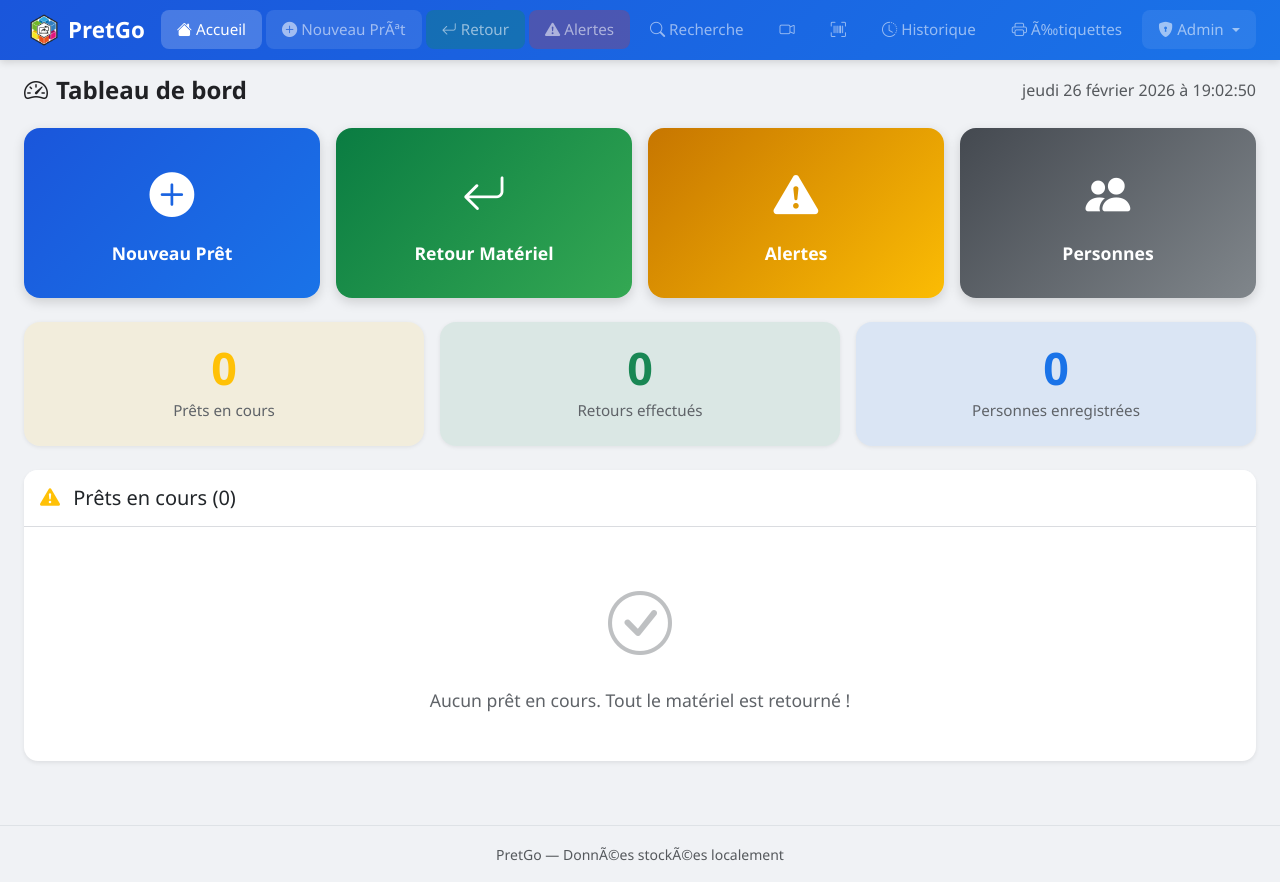
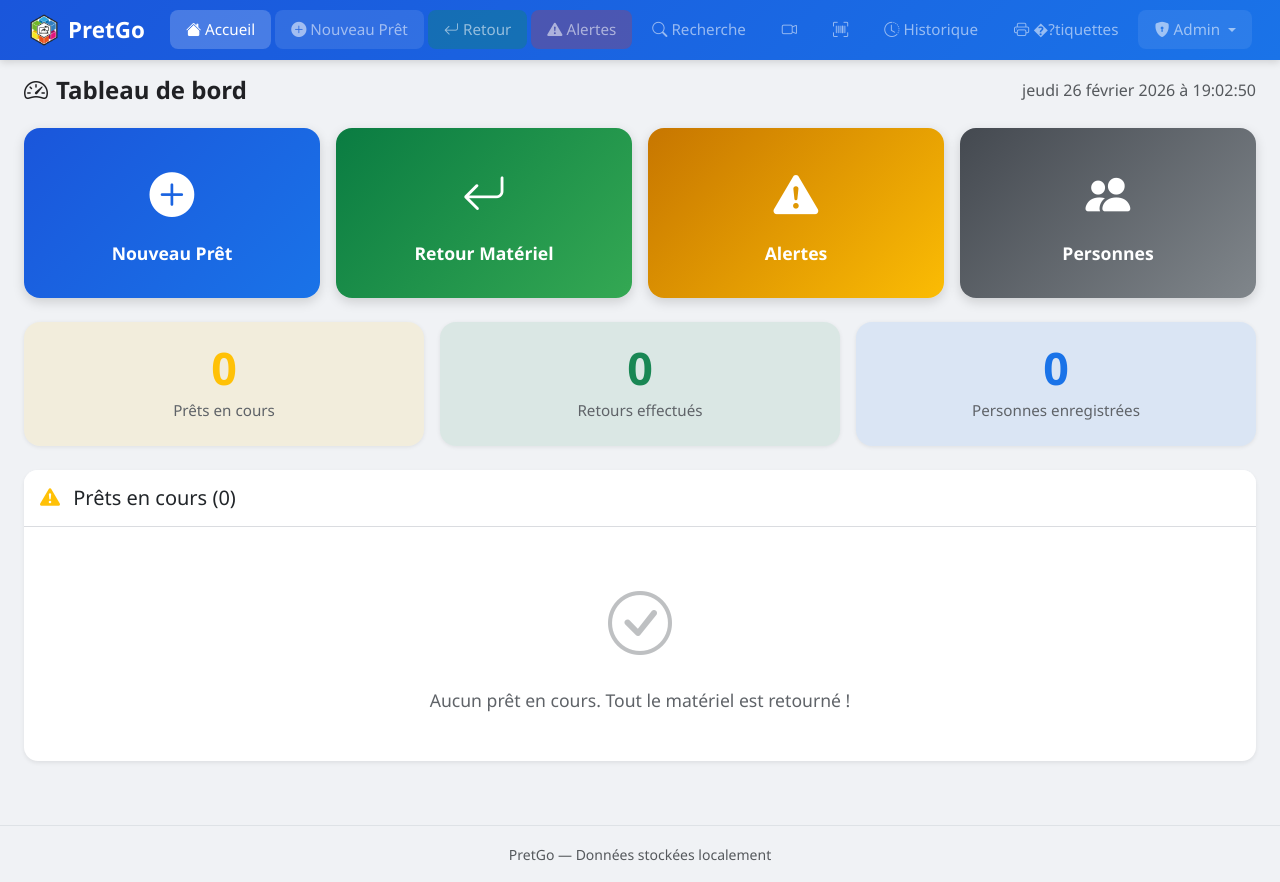
Before and after one commit to fablabloritz-coder/PretGo, a Flask app: page / in a window 1280 px wide. Run offline with Flask 3, Linux system fonts and the light colour scheme; the visitor is signed in with stand-in values (Sample User, id 1); data comes from the database, SQL or seed files in the repository; data that the repository does not hold is empty; some libraries are stand-ins or nearby versions.

Commit message:
fix: encodage UTF-8 (suppression BOM + double-encodage base.html)

```diff
--- a/templates/base.html
+++ b/templates/base.html
@@ -9,7 +9,7 @@
     <link href="https://cdn.jsdelivr.net/npm/bootstrap-icons@1.11.2/font/bootstrap-icons.css" rel="stylesheet" integrity="sha384-DeN988K4Vg0cDrUgVHjrVM0+ogMrXsv0AZYIH40/9VGpjC7zi8TFGdnPwL1EkU/T" crossorigin="anonymous">
     <link href="{{ url_for('static', filename='css/style.css') }}" rel="stylesheet">
     <link rel="icon" type="image/png" href="{{ url_for('static', filename='PretGo.png') }}">
-    <!-- ThÃ¨me personnalisable -->
+    <!-- Thème personnalisable -->
     <style>
         :root {
             --primary: {{ theme.couleur_primaire }};
@@ -78,7 +78,7 @@
                     </li>
                     <li class="nav-item">
                         <a class="nav-link btn-nav btn-nav-highlight-new" href="{{ url_for('prets.nouveau_pret') }}">
-                            <i class="bi bi-plus-circle-fill"></i> Nouveau PrÃªt
+                            <i class="bi bi-plus-circle-fill"></i> Nouveau Prêt
                         </a>
                     </li>
                     <li class="nav-item">
@@ -126,7 +126,7 @@
                     </li>
                     <li class="nav-item">
                         <a class="nav-link btn-nav" href="{{ url_for('inventaire.etiquettes') }}">
-                            <i class="bi bi-printer"></i> Ã‰tiquettes
+                            <i class="bi bi-printer"></i> �?tiquettes
                         </a>
                     </li>
                     {% if is_admin %}
@@ -144,24 +144,24 @@
                             <li><a class="dropdown-item" href="{{ url_for('personnes.personnes') }}">
                                 <i class="bi bi-people-fill"></i> Personnes</a></li>
                             <li><a class="dropdown-item" href="{{ url_for('inventaire.inventaire') }}">
-                                <i class="bi bi-pc-display"></i> MatÃ©riel</a></li>
+                                <i class="bi bi-pc-display"></i> Matériel</a></li>
                             <li><hr class="dropdown-divider"></li>
                             <li><a class="dropdown-item" href="{{ url_for('inventaire.categories') }}">
-                                <i class="bi bi-tags"></i> CatÃ©gories matÃ©riel</a></li>
+                                <i class="bi bi-tags"></i> Catégories matériel</a></li>
                             <li><a class="dropdown-item" href="{{ url_for('personnes.categories_personnes_admin') }}">
-                                <i class="bi bi-person-lines-fill"></i> CatÃ©gories personnes</a></li>
+                                <i class="bi bi-person-lines-fill"></i> Catégories personnes</a></li>
                             <li><a class="dropdown-item" href="{{ url_for('inventaire.gestion_lieux') }}">
-                                <i class="bi bi-geo-alt"></i> Lieux de prÃªt</a></li>
+                                <i class="bi bi-geo-alt"></i> Lieux de prêt</a></li>
                             <li><a class="dropdown-item" href="{{ url_for('admin.champs_personnalises') }}">
                                 <i class="bi bi-input-cursor-text"></i> Champs & Fiches</a></li>
                             <li><hr class="dropdown-divider"></li>
                             <li><a class="dropdown-item" href="{{ url_for('admin.admin_reglages') }}">
-                                <i class="bi bi-gear"></i> RÃ©glages</a></li>
+                                <i class="bi bi-gear"></i> Réglages</a></li>
                             <li><a class="dropdown-item" href="{{ url_for('admin.admin_rentree') }}">
-                                <i class="bi bi-calendar2-event"></i> RentrÃ©e scolaire</a></li>
+                                <i class="bi bi-calendar2-event"></i> Rentrée scolaire</a></li>
                             <li><hr class="dropdown-divider"></li>
                             <li><a class="dropdown-item text-danger" href="{{ url_for('admin.admin_logout') }}">
-                                <i class="bi bi-box-arrow-right"></i> DÃ©connexion</a></li>
+                                <i class="bi bi-box-arrow-right"></i> Déconnexion</a></li>
                         </ul>
                     </li>
                     {% else %}
@@ -206,14 +206,14 @@
 
     <!-- Footer -->
     <footer class="text-center text-muted py-3 mt-4 border-top">
-        <small>PretGo &mdash; DonnÃ©es stockÃ©es localement</small>
+        <small>PretGo &mdash; Données stockées localement</small>
     </footer>
 
     <script src="https://cdn.jsdelivr.net/npm/bootstrap@5.3.2/dist/js/bootstrap.bundle.min.js" integrity="sha384-C6RzsynM9kWDrMNeT87bh95OGNyZPhcTNXj1NW7RuBCsyN/o0jlpcV8Qyq46cDfL" crossorigin="anonymous"></script>
     <script src="{{ url_for('static', filename='js/app.js') }}?v={{ now().timestamp()|int }}"></script>
 
 
-    <!-- Modal Scanner Global (toujours prÃ©sent) -->
+    <!-- Modal Scanner Global (toujours présent) -->
     <div class="modal fade" id="modalScanGlobal" tabindex="-1">
         <div class="modal-dialog modal-dialog-centered">
             <div class="modal-content">
@@ -223,7 +223,7 @@
                 </div>
                 <div class="modal-body">
                     <div id="global-scanner-reader" style="width:100%"></div>
-                    <p class="text-muted text-center small mt-2" id="global-scan-hint">Placez le code-barres devant la camÃ©ra</p>
+                    <p class="text-muted text-center small mt-2" id="global-scan-hint">Placez le code-barres devant la caméra</p>
                     <div id="global-scan-result" class="mt-2" style="display:none"></div>
                 </div>
             </div>
```
Also changed, not shown: templates/detail_pret.html (line endings or trailing spaces), templates/modifier_pret.html (line endings or trailing spaces), templates/nouveau_pret.html (line endings or trailing spaces).
